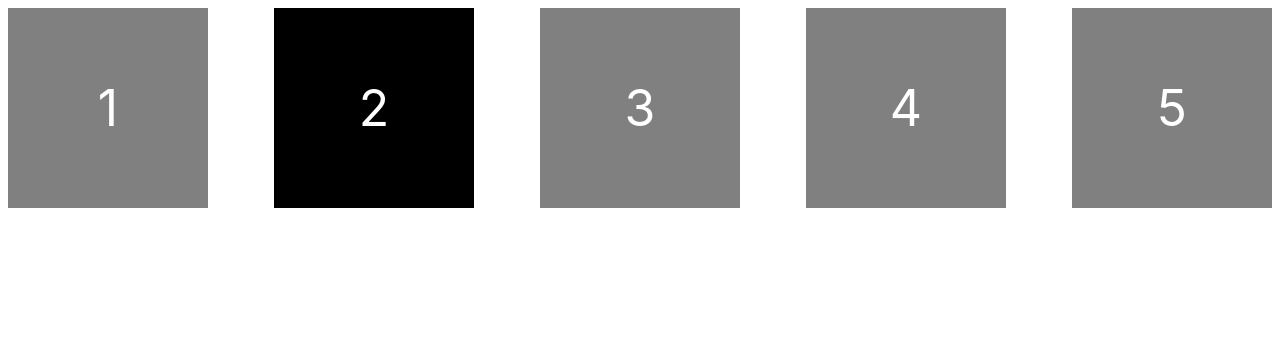
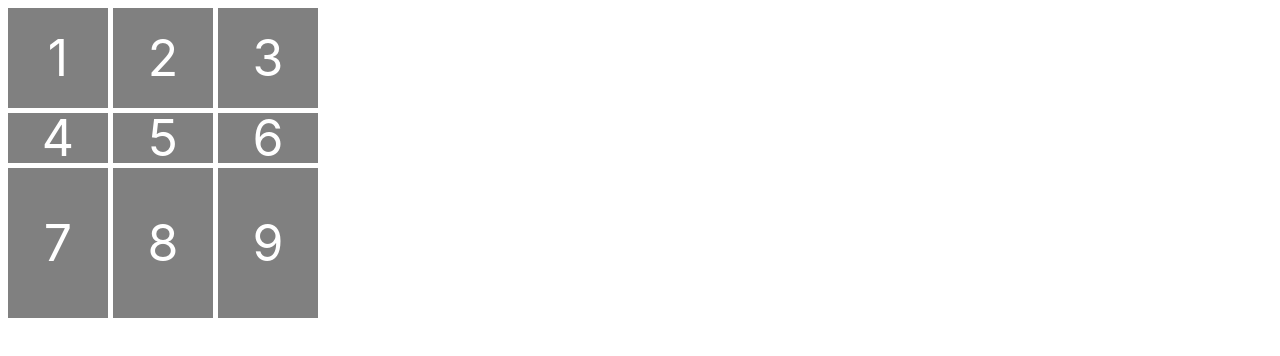
Before and after one commit to yesky85/scss-masterclass, a plain HTML site: page index.html in a window 1280 px wide. Drawn offline with Linux system fonts and the light colour scheme.

Commit message:
#2.1 CSS Grid Basic Concepts

```diff
--- a/index.html
+++ b/index.html
@@ -13,6 +13,10 @@
       <div class="child">3</div>
       <div class="child">4</div>
       <div class="child">5</div>
+      <div class="child">6</div>
+      <div class="child">7</div>
+      <div class="child">8</div>
+      <div class="child">9</div>
     </div>
   </body>
 </html>
--- a/styles.css
+++ b/styles.css
@@ -4,30 +4,18 @@ body {
 }
 
 .father {
-  display: flex;
-  flex-direction: row;
-  /* Main Axis */
-  justify-content: space-between;
-  /* Cross Axis */
-  /* align-items: flex-start; */
-  align-content: space-between;
-  height: 100vh;
-  flex-wrap: wrap;
+  display: grid;
+  grid-template-columns: 100px 100px 100px;
+  grid-template-rows: 100px 50px 150px;
+  gap: 5px;
 }
 
 .child {
   background-color: gray;
   flex-basis: 200px;
-  height: 200px;
   color: white;
   font-size: 50px;
   display: flex;
   justify-content: center;
   align-items: center;
 }
-
-.child:nth-child(2) {
-  background-color: black;
-  /* flex-shrink: 2; */
-  /* flex-grow: 1; */
-}
```
Also changed, not shown: README.md.
